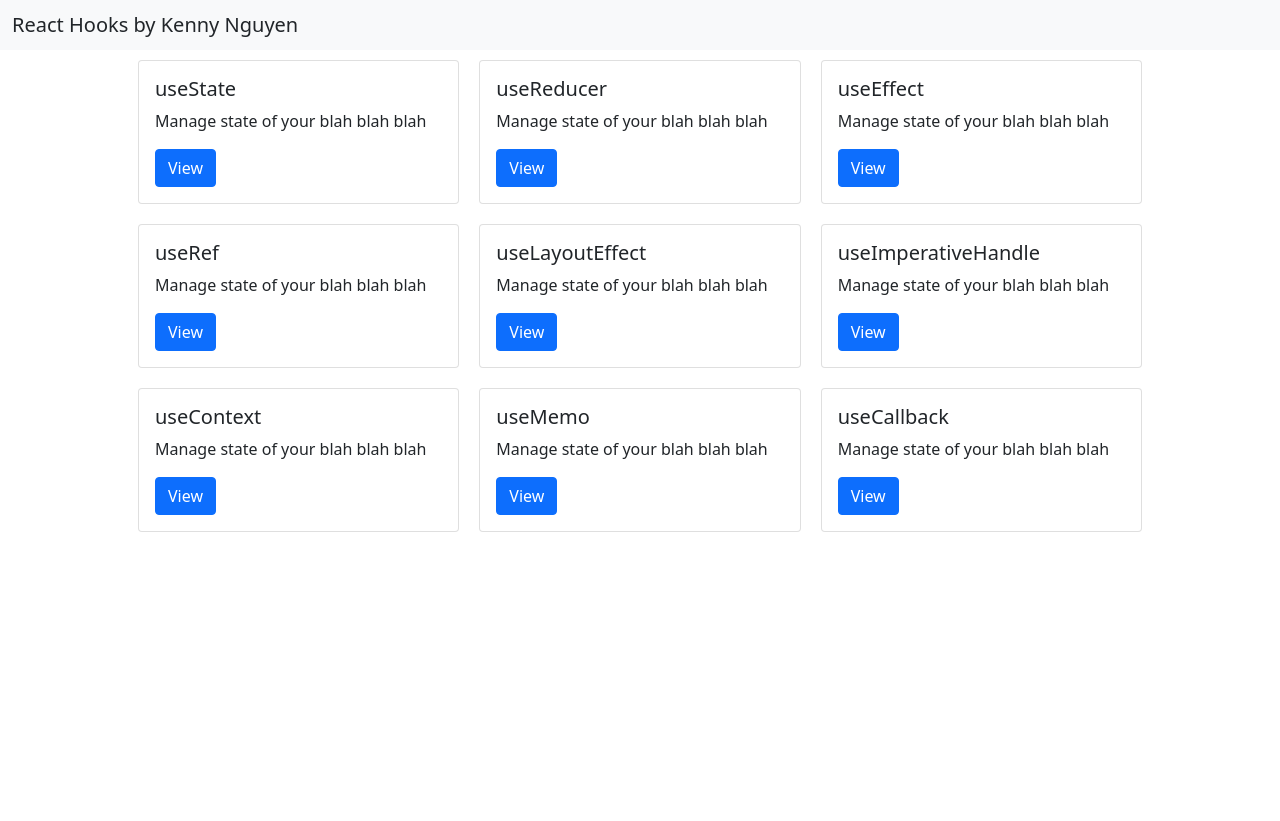
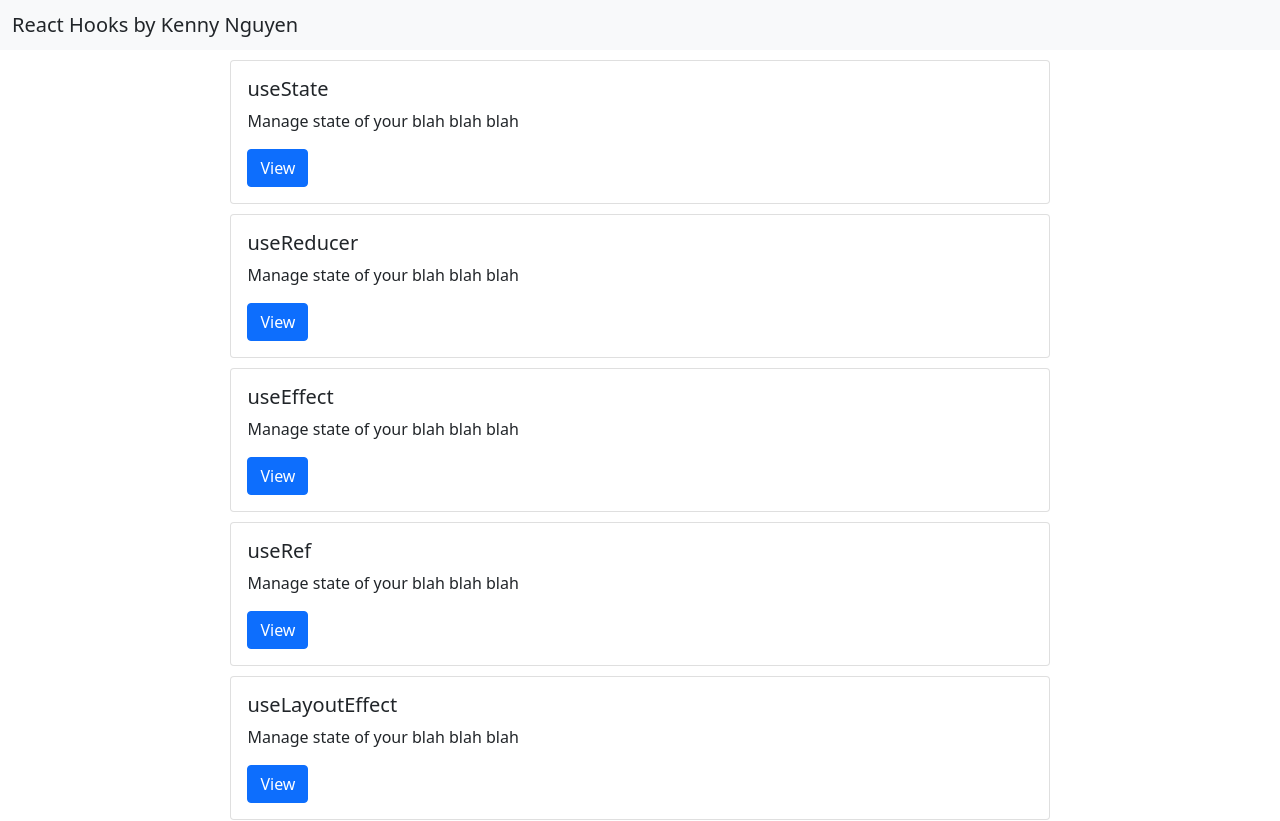
Before and after one commit to knguyen111601/React_Hooks, a React (Create React App) app: page / in a window 1280 px wide. Shown: the top 821 px of the page. Before the commit the page ends 800 px from the top, so only its background shows below. Built offline with nearby package versions, Linux system fonts and the light colour scheme.

Commit message:
still working on styling the home page layout

```diff
--- a/src/pages/Home.js
+++ b/src/pages/Home.js
@@ -1,9 +1,9 @@
 import { Link } from "react-router-dom"
 
 const Home = () => {
-    return <div style={{display:"grid", gridTemplateColumns:"auto auto auto", width: "80%", margin:"auto"}}>
+    return <div style={{width:"80%", margin:"auto"}}>
 
-        <div class="card" style={{margin:"10px"}}>
+        <div class="card" style={{width: "80%", margin:"auto", marginTop:"10px"}}>
         <div class="card-body">
             <h5 class="card-title">useState</h5>
             <p class="card-text">Manage state of your blah blah blah</p>
@@ -11,7 +11,7 @@ const Home = () => {
         </div>
         </div>
 
-        <div class="card" style={{margin:"10px"}}>
+        <div class="card" style={{width: "80%", margin:"auto", marginTop:"10px"}}>
         <div class="card-body">
             <h5 class="card-title">useReducer</h5>
             <p class="card-text">Manage state of your blah blah blah</p>
@@ -19,7 +19,7 @@ const Home = () => {
         </div>
         </div>
 
-        <div class="card" style={{margin:"10px"}}>
+        <div class="card" style={{width: "80%", margin:"auto", marginTop:"10px"}}>
         <div class="card-body">
             <h5 class="card-title">useEffect</h5>
             <p class="card-text">Manage state of your blah blah blah</p>
@@ -27,7 +27,7 @@ const Home = () => {
         </div>
         </div>
 
-        <div class="card" style={{margin:"10px"}}>
+        <div class="card" style={{width: "80%", margin:"auto", marginTop:"10px"}}>
         <div class="card-body">
             <h5 class="card-title">useRef</h5>
             <p class="card-text">Manage state of your blah blah blah</p>
@@ -35,7 +35,7 @@ const Home = () => {
         </div>
         </div>
 
-        <div class="card" style={{margin:"10px"}}>
+        <div class="card" style={{width: "80%", margin:"auto", marginTop:"10px"}}>
         <div class="card-body">
             <h5 class="card-title">useLayoutEffect</h5>
             <p class="card-text">Manage state of your blah blah blah</p>
@@ -43,7 +43,7 @@ const Home = () => {
         </div>
         </div>
 
-        <div class="card" style={{margin:"10px"}}>
+        <div class="card" style={{width: "80%", margin:"auto", marginTop:"10px"}}>
         <div class="card-body">
             <h5 class="card-title">useImperativeHandle</h5>
             <p class="card-text">Manage state of your blah blah blah</p>
@@ -51,7 +51,7 @@ const Home = () => {
         </div>
         </div>
 
-        <div class="card" style={{margin:"10px"}}>
+        <div class="card" style={{width: "80%", margin:"auto", marginTop:"10px"}}>
         <div class="card-body">
             <h5 class="card-title">useContext</h5>
             <p class="card-text">Manage state of your blah blah blah</p>
@@ -59,7 +59,7 @@ const Home = () => {
         </div>
         </div>
 
-        <div class="card" style={{margin:"10px"}}>
+        <div class="card" style={{width: "80%", margin:"auto", marginTop:"10px"}}>
         <div class="card-body">
             <h5 class="card-title">useMemo</h5>
             <p class="card-text">Manage state of your blah blah blah</p>
@@ -67,7 +67,7 @@ const Home = () => {
         </div>
         </div>
 
-        <div class="card" style={{margin:"10px"}}>
+        <div class="card" style={{width: "80%", margin:"auto", marginTop:"10px"}}>
         <div class="card-body">
             <h5 class="card-title">useCallback</h5>
             <p class="card-text">Manage state of your blah blah blah</p>
```
